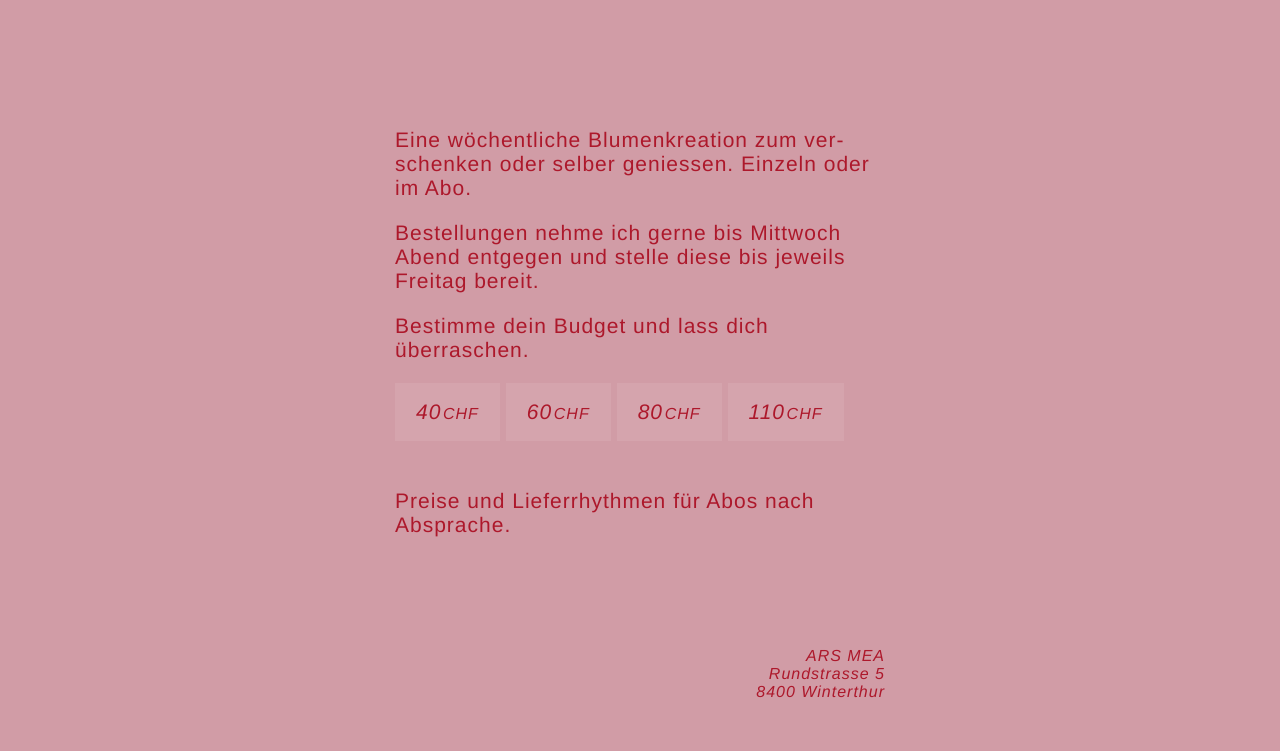
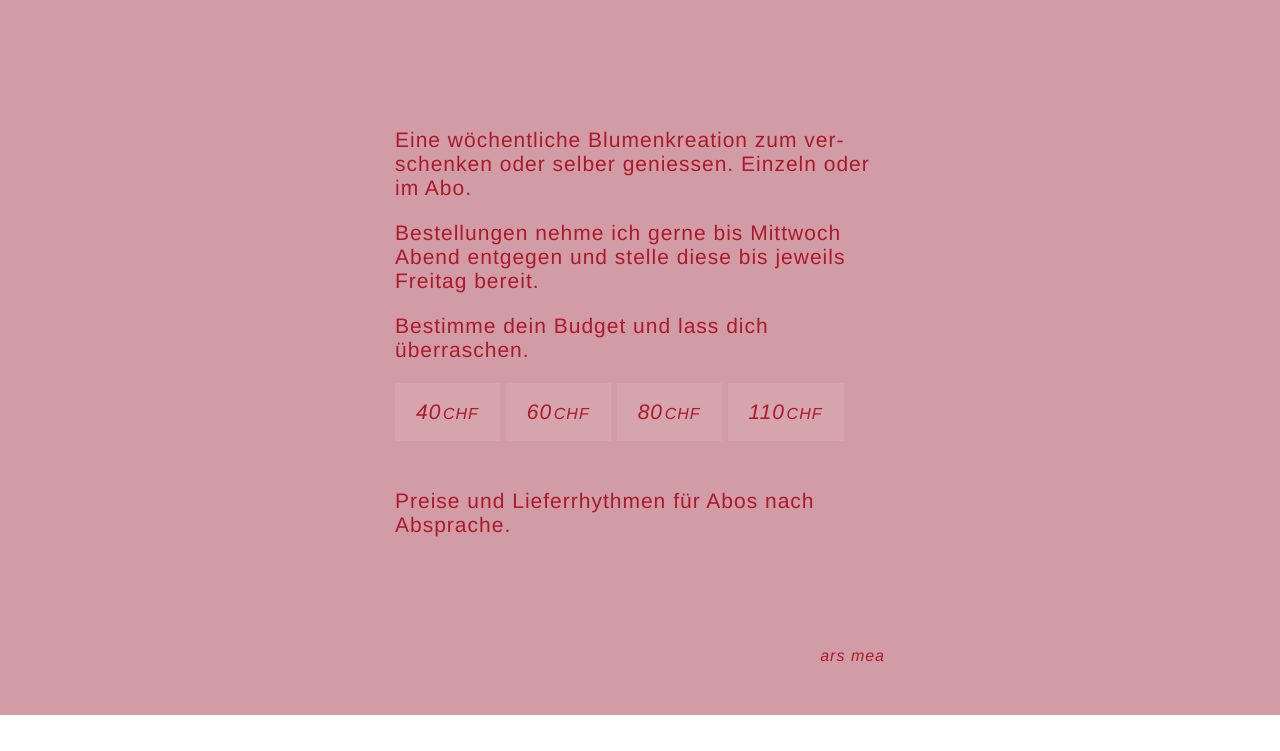
Before and after one commit to jahugg/arsmea.ch, a website built with Parcel: page src/index.html in a window 1280 px wide. Shown: the part 2069-2820 px from the top of the page. After the commit the page ends 2784 px from the top, so only its background shows below. Built offline with nearby package versions, Linux system fonts and the light colour scheme.

Commit message:
changed address

```diff
--- a/src/index.html
+++ b/src/index.html
@@ -50,7 +50,7 @@
             <li><a href="mailto:blumen@arsmea.ch?subject=Einzelbestellung%20für%20100CHF">110</a></li>
           </ul>
           <p>Preise und Liefer&shyrhythmen für Abos nach Absprache.</p>
-          <address class="sidenote">ARS MEA<br />Rundstrasse 5<br />8400 Winterthur</address>
+          <address class="sidenote">ars mea</address>
         </article>
       </main>
     </div>
```
